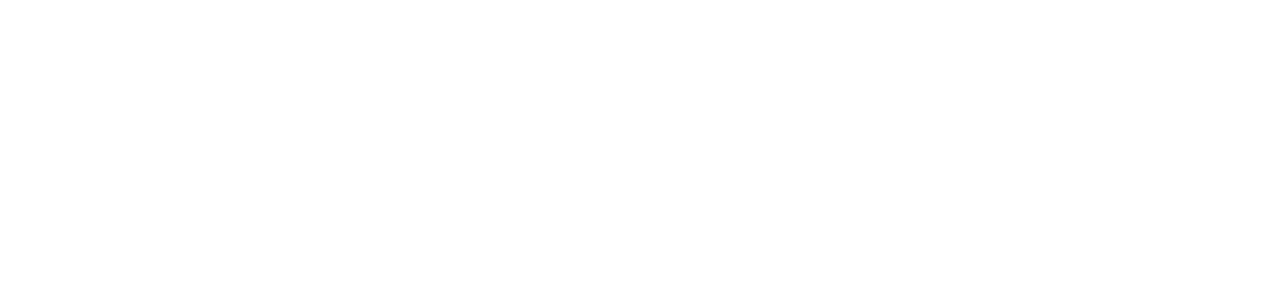
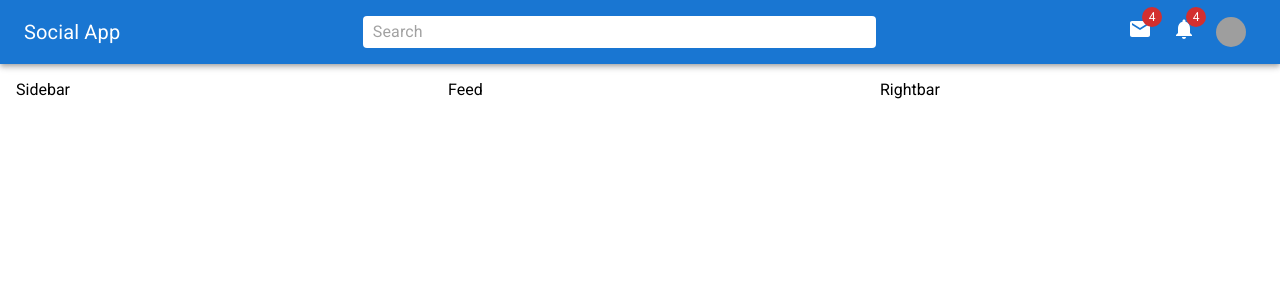
Before and after one commit to NaveenMarasinghe/react-mui-app, a React (Create React App) app: page / in a window 1280 px wide. Shown: the top 300 px of the page. Built offline with nearby package versions, Linux system fonts and the light colour scheme; grey boxes are pictures that could not be loaded.

Commit message:
Add Navbar

```diff
--- a/package.json
+++ b/package.json
@@ -3,6 +3,10 @@
   "version": "0.1.0",
   "private": true,
   "dependencies": {
+    "@emotion/react": "^11.10.5",
+    "@emotion/styled": "^11.10.5",
+    "@mui/icons-material": "^5.10.9",
+    "@mui/material": "^5.10.13",
     "@testing-library/jest-dom": "^5.16.5",
     "@testing-library/react": "^13.4.0",
     "@testing-library/user-event": "^13.5.0",
--- a/public/index.html
+++ b/public/index.html
@@ -7,7 +7,18 @@
       name="description"
       content="Web site created using create-react-app"
     />
-
+    <link rel="preconnect" href="https://fonts.googleapis.com" />
+    <link rel="preconnect" href="https://fonts.gstatic.com" crossorigin />
+    <link
+      href="https://fonts.googleapis.com/css2?family=Roboto:ital,wght@0,100;0,300;0,400;0,900;1,100;1,300;1,700&display=swap"
+      rel="stylesheet"
+    />
+    <style>
+      * {
+        margin: 0;
+        font-family: "Roboto", sans-serif;
+      }
+    </style>
     <title>React App</title>
   </head>
   <body>
--- a/src/App.tsx
+++ b/src/App.tsx
@@ -1,5 +1,21 @@
+import Feed from "./components/Feed";
+import Rightbar from "./components/Rightbar";
+import Sidebar from "./components/Sidebar";
+import Box from "@mui/material/Box";
+import Stack from "@mui/material/Stack";
+import Navbar from "./components/Navbar";
+
 function App() {
-  return <div></div>;
+  return (
+    <Box>
+      <Navbar />
+      <Stack direction="row" spacing={2} justifyContent="space-between">
+        <Sidebar />
+        <Feed />
+        <Rightbar />
+      </Stack>
+    </Box>
+  );
 }
 
 export default App;
--- /dev/null
+++ b/src/components/Feed.tsx
@@ -0,0 +1,12 @@
+import { Box } from "@mui/material";
+import React from "react";
+
+const Feed = () => {
+  return (
+    <Box flex={1} p={2}>
+      Feed
+    </Box>
+  );
+};
+
+export default Feed;
--- /dev/null
+++ b/src/components/Navbar.tsx
@@ -0,0 +1,75 @@
+import { Mail, Notifications } from "@mui/icons-material";
+import EmojiPeopleIcon from "@mui/icons-material/EmojiPeople";
+import {
+  AppBar,
+  Avatar,
+  Badge,
+  Box,
+  InputBase,
+  styled,
+  Toolbar,
+  Typography,
+} from "@mui/material";
+
+const StyledToolbar = styled(Toolbar)({
+  display: "flex",
+  justifyContent: "space-between",
+});
+
+const Search = styled("div")(({ theme }) => ({
+  backgroundColor: "white",
+  padding: "0 10px",
+  borderRadius: theme.shape.borderRadius,
+  width: "40%",
+}));
+
+const Icons = styled(Box)(({ theme }) => ({
+  display: "none",
+  gap: "20px",
+  padding: "0 10px",
+  [theme.breakpoints.up("sm")]: { display: "flex" },
+}));
+
+const UserBox = styled(Box)(({ theme }) => ({
+  display: "flex",
+  gap: "10px",
+  alignItems: "center",
+  [theme.breakpoints.up("sm")]: { display: "none" },
+}));
+
+const Navbar = () => {
+  return (
+    <AppBar position="sticky">
+      <StyledToolbar>
+        <Typography variant="h6" sx={{ display: { xs: "none", sm: "block" } }}>
+          Social App
+        </Typography>
+        <EmojiPeopleIcon sx={{ display: { xs: "block", sm: "none" } }} />
+        <Search>
+          <InputBase placeholder="Search"></InputBase>
+        </Search>
+        <Icons>
+          <Badge badgeContent={4} color="error">
+            <Mail />
+          </Badge>
+          <Badge badgeContent={4} color="error">
+            <Notifications />
+          </Badge>
+          <Avatar
+            sx={{ width: 30, height: 30 }}
+            src="https://images.pexels.com/photos/13912832/pexels-photo-13912832.jpeg?auto=compress&cs=tinysrgb&w=1260&h=750&dpr=1"
+          />
+        </Icons>
+        <UserBox>
+          <Avatar
+            sx={{ width: 30, height: 30 }}
+            src="https://images.pexels.com/photos/13912832/pexels-photo-13912832.jpeg?auto=compress&cs=tinysrgb&w=1260&h=750&dpr=1"
+          />
+          <Typography>John</Typography>
+        </UserBox>
+      </StyledToolbar>
+    </AppBar>
+  );
+};
+
+export default Navbar;
--- /dev/null
+++ b/src/components/Rightbar.tsx
@@ -0,0 +1,12 @@
+import React from "react";
+import Box from "@mui/material/Box";
+
+const Rightbar = () => {
+  return (
+    <Box flex={1} p={2} sx={{ display: { xs: "none", sm: "block" } }}>
+      Rightbar
+    </Box>
+  );
+};
+
+export default Rightbar;
--- /dev/null
+++ b/src/components/Sidebar.tsx
@@ -0,0 +1,12 @@
+import React from "react";
+import Box from "@mui/material/Box";
+
+const Sidebar = () => {
+  return (
+    <Box flex={1} p={2} sx={{ display: { xs: "none", sm: "block" } }}>
+      Sidebar
+    </Box>
+  );
+};
+
+export default Sidebar;
```
Also changed, not shown: 1 other file (tests, documents, lock files or other folders).
